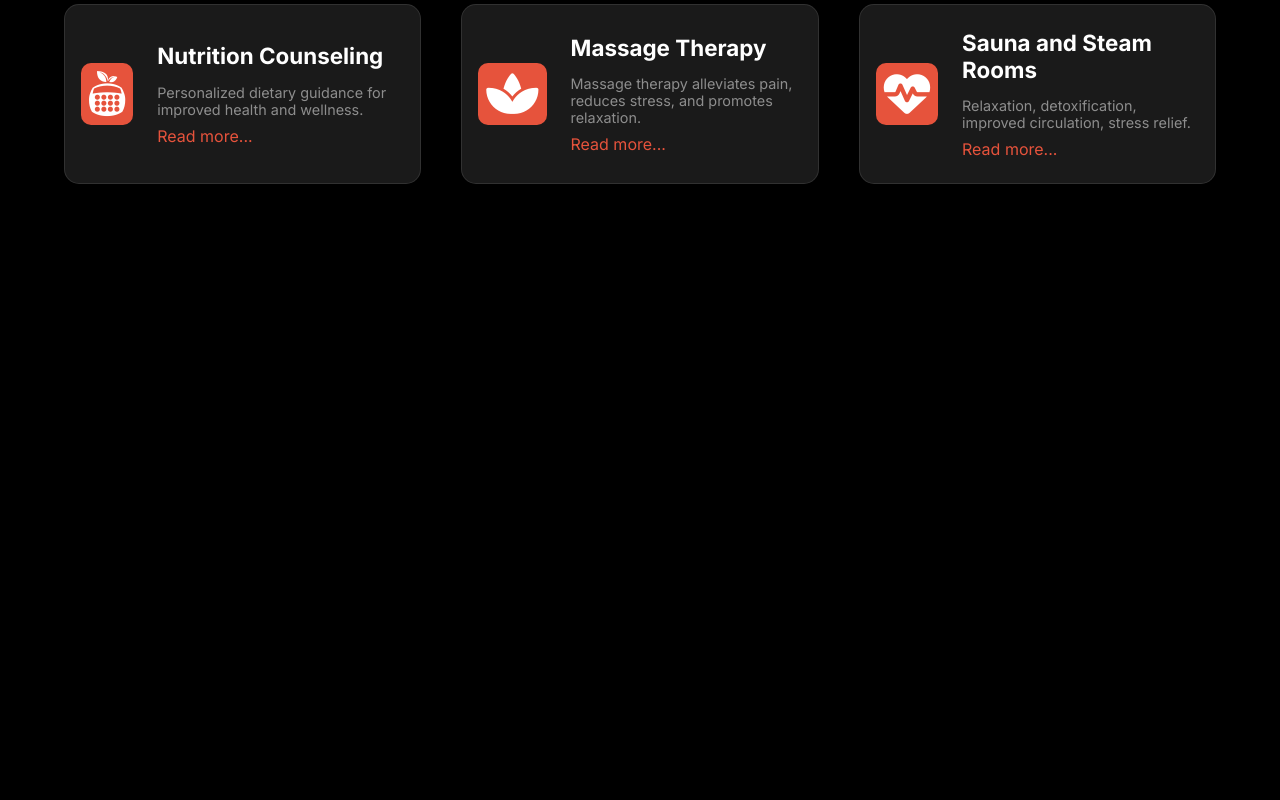
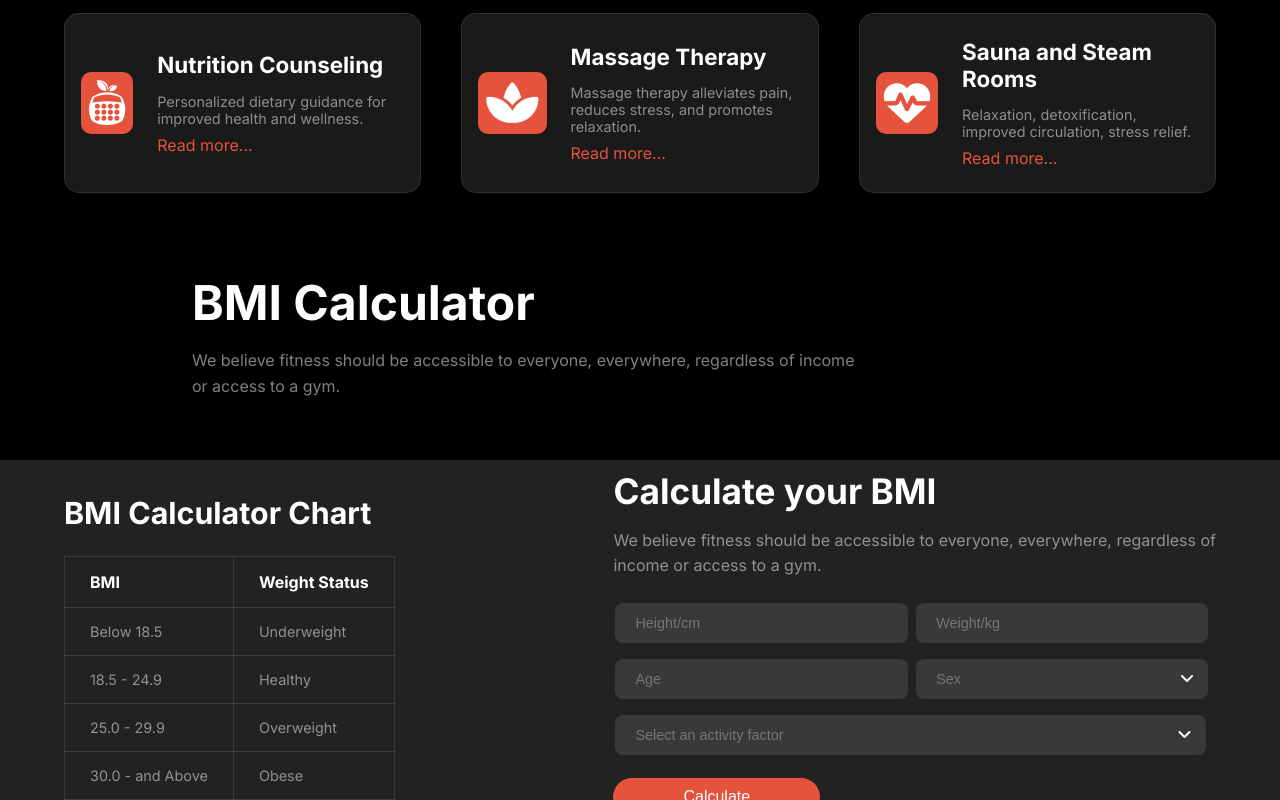
Before and after one commit to ummesalma303/fit-journey, a plain HTML site: page index.html in a window 1280 px wide. Shown: the part 2000-2800 px from the top of the page. Before the commit the page ends 2264 px from the top, so only its background shows below. Drawn offline with Linux system fonts and the light colour scheme.

Commit message:
Added chalange section and made it responsive

```diff
--- a/CSS/responsive.css
+++ b/CSS/responsive.css
@@ -7,12 +7,12 @@
         color: #fff;
         font-size: 1.4rem;
     }
-    .banner-contaainer , .run-container{
+    .banner-contaainer, .run-container, .left-and-right-side-container{
         flex-direction: column;
         padding-top: 4rem;
     }
     .banner-text h1{
-        font-size: 4rem;
+        font-size: 3rem;
         font-weight: 800;
         line-height: 4.5rem;
     }
@@ -28,7 +28,17 @@
     .run-container{
         gap: 2.5rem;
     }
+    .run-text h2{
+        font-size: 2.4rem;
+    }
     .run-btn{
         width: 100%;
     }
+    .calculator-title{
+        margin-left: 5%;
+    }
+    .left-and-right-side-container{
+        justify-content: center;
+        gap: 50px;
+    }
 }
--- a/CSS/style.css
+++ b/CSS/style.css
@@ -38,18 +38,16 @@ body{
     padding: 1rem;
 }
 /* main code  */
-main{
+main > section{
     max-width: 90%;
     margin: 0 auto;
-}
-main > section{
     margin-top: 80px;
 }
 /* setion title */
 .section-title{
     max-width: 60%;
     text-align: center;
-    margin: 0 auto;
+    margin: 20px auto;
 }
 .section-title h2{
     font-size: 3rem;
@@ -63,6 +61,7 @@ main > section{
 /* section title 2 */
 .section-title-2{
     max-width: 60%;
+    margin: 25px 0;
 }
 .section-title-2 h2{
     font-size: 3rem;
@@ -76,7 +75,6 @@ main > section{
 /* navbar code start here */
 header{
     background: linear-gradient( rgb(17, 17, 17),rgb(46, 45, 45),rgb(17, 17, 17));
-    /* height: 100vh; */
 }
 .navbar{
     justify-content: space-between;
@@ -250,3 +248,68 @@ header{
     font-size: 1rem;
     color: rgb(230, 83, 60);
 }
+
+/* calculator section code start */
+#sec-2{
+    max-width: 100%;
+}
+.calculator-title{
+    margin-left: 15%;
+    margin-bottom: 60px;
+}
+.calculator-container{
+    background: rgb(34, 34, 34);
+    padding: 10px 0 60px 0;
+}
+.left-and-right-side-container{
+    max-width: 90%;
+    margin: 0 auto;
+    justify-content: space-between;
+}
+.left-side-container h3{
+    font-size: 1.9rem;
+    margin: 25px 0;
+}
+
+table{
+    border-collapse: collapse;
+    text-align: left;
+}
+td,th{
+    padding: 15px 25px;
+    border: 0.5px solid rgb(255, 255,255, 0.1);
+}
+td{
+    color: rgba(255, 255, 255, 0.5);
+    font-size: 0.9rem;
+}
+/* right side */
+.right-side-title h3{
+    font-size: 2.2rem;
+}
+.right-side-title p{
+    color: rgba(255, 255, 255, 0.5);
+    margin: 1rem 0;
+    font-size: 1rem;
+    line-height: 1.6rem;
+}
+.calculator-input-container input{
+    padding: 12px 20px;
+    background-color: rgba(255, 255, 255, 0.1);
+    border: none;
+    border-radius: 8px;
+    margin: 8px 2px;
+    width: calc(49% - 3px);
+    font-size: 0.9rem;
+}
+#select-input{
+    width: 98%;
+}
+#icon{
+    margin-left: -35px;
+    color: rgb(255, 255, 255);
+}
+.calculator-btn{
+    padding: 10px 70px;
+    margin-top: 15px;
+}
--- a/index.html
+++ b/index.html
@@ -103,8 +103,7 @@
         <!-- run section code start -->
          <section class="run-container displey-flex">
             <div class="run-text">
-                <h2>Run an Extra
-                    Mile Easily</h2>
+                <h2>Run an Extra Mile Easily</h2>
                 <p>We believe fitness should be accessible to everyone, everywhere, regardless of income or access to a gym. With hundreds of professional workouts.</p>
                 <button class="run-btn btn ">Join Now</button>
             </div>
@@ -151,7 +150,65 @@
                 </div>
             </div>
          </section>
-         <section></section>
+         <!-- calculator section code start -->
+         <section id="sec-2">
+         <div class="calculator-title section-title-2">
+            <h2>BMI Calculator</h2>
+            <p>We believe fitness should be accessible to everyone, everywhere, regardless of income <br> or
+                access to a gym.</p>
+         </div>
+         <div class="calculator-container">
+            <div class="left-and-right-side-container displey-flex">
+                <!-- left side -->
+                <div class="left-side-container">
+                    <h3>BMI Calculator Chart</h3>
+                    <table>
+                        <thead>
+                            <th>BMI</th>
+                            <th>Weight Status</th>
+                        </thead>
+                        <tbody>
+                            <tr>
+                                <td>Below 18.5</td>
+                                <td>Underweight</td>
+                            </tr>
+                            <tr>
+                                <td>18.5 - 24.9</td>
+                                <td>Healthy</td>
+                            </tr>
+                            <tr>
+                                <td>25.0 - 29.9</td>
+                                <td>Overweight</td>
+                            </tr>
+                            <tr>
+                                <td>30.0 - and Above</td>
+                                <td>Obese</td>
+                            </tr>
+                        </tbody>
+                    </table>
+                 </div>
+                 <!-- right side  -->
+                 <div class="right-side-container">
+                    <div class="right-side-title">
+                        <h3>Calculate your BMI</h3>
+                        <p>We believe fitness should be accessible to everyone, everywhere, regardless of <br> income or access to a gym. </p>
+                    </div>
+                    <div class="calculator-input-container">
+                        <input type="text" placeholder="Height/cm">
+                        <input type="text" placeholder="Weight/kg"><br>
+                        <input type="text" placeholder="Age">
+                        <input class="" type="text" placeholder="Sex">
+                        <i id="icon" class="fa-solid fa-angle-down"></i>
+                        <br>
+                        <input id="select-input" type="text" placeholder="Select an activity factor">
+                        <i id="icon" class="fa-solid fa-angle-down"></i>
+                        <button class="calculator-btn btn">Calculate</button>
+                    </div>
+                 </div>
+                </div>
+         </div>
+        </section>
+        <section></section>
      </main>
 </body>
 </html>
```
